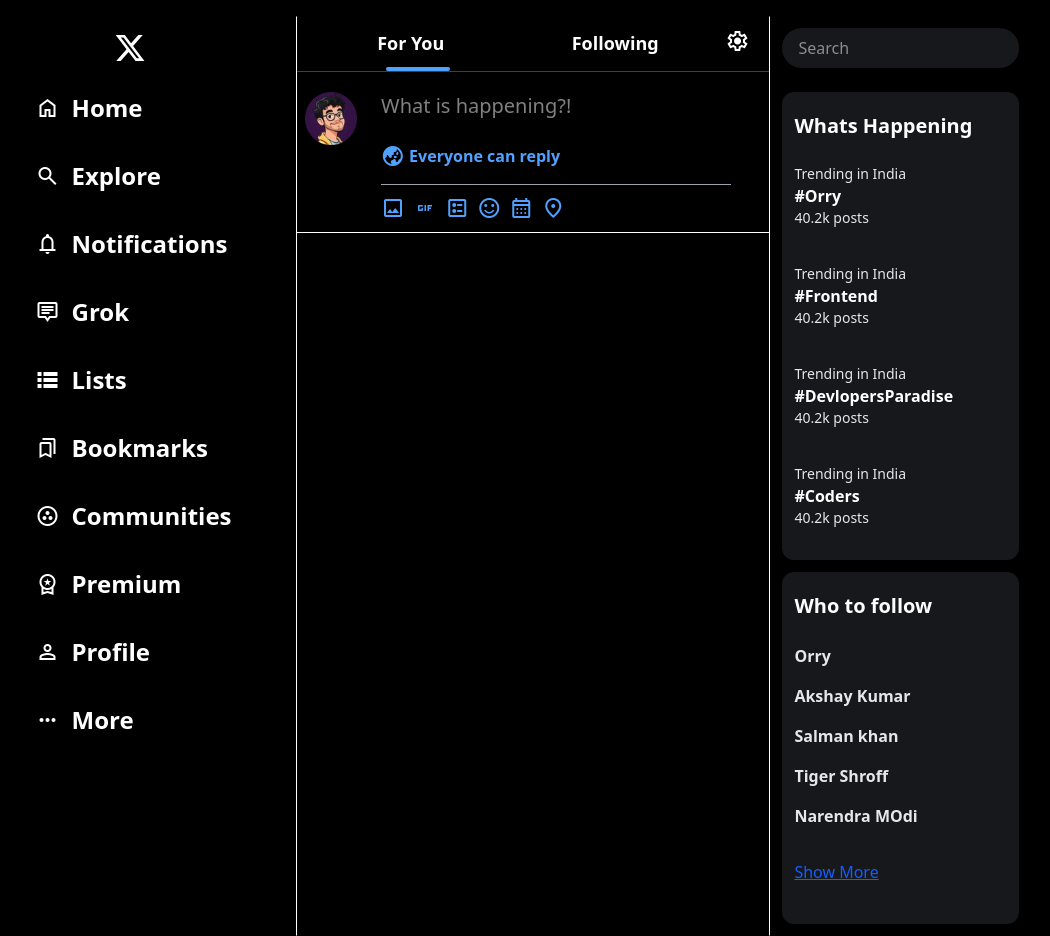
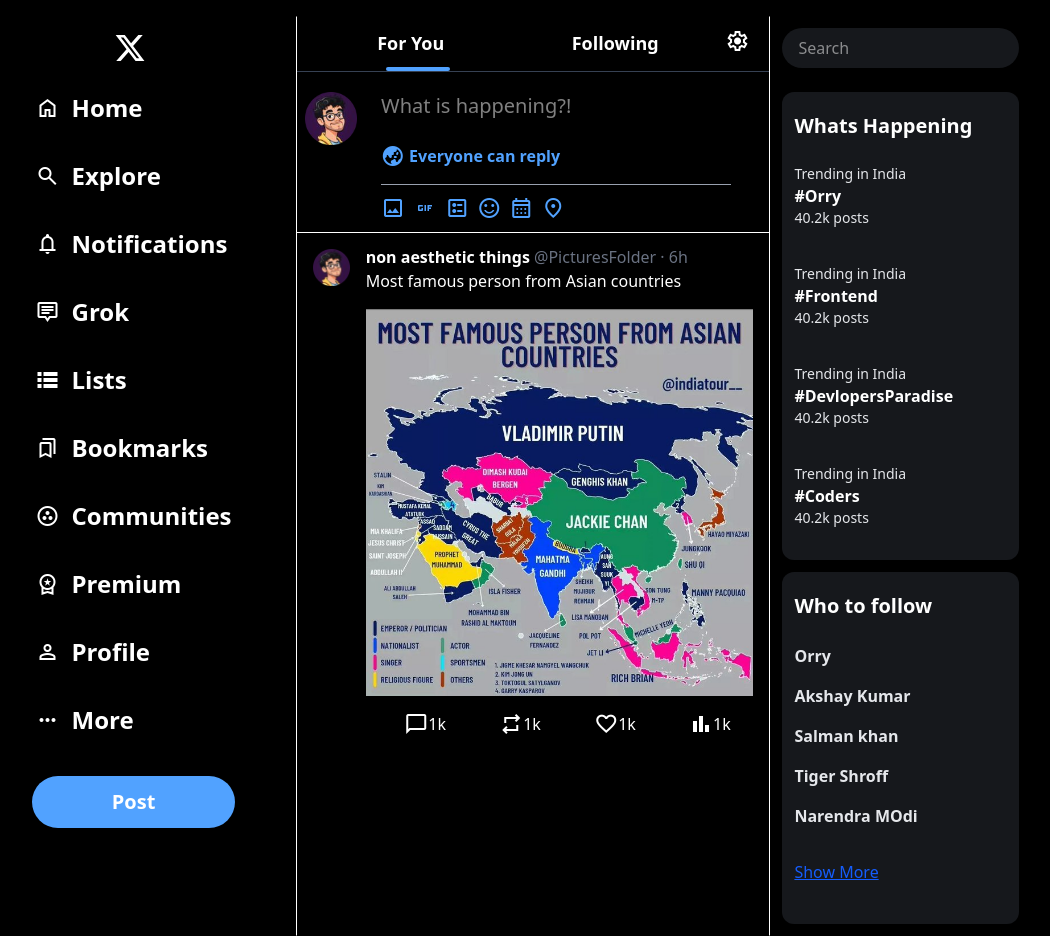
Before and after one commit to iamvivekmane/x-ui-clone, a website built with Vite: page index.html in a window 1280 px wide. Shown: the whole page, without its empty margins (36-1086 px from the left). Built offline with nearby package versions, Linux system fonts and the light colour scheme.

Commit message:
Worked on posts section

```diff
--- a/index.html
+++ b/index.html
@@ -5,8 +5,8 @@
     <meta charset="UTF-8">
     <meta name="viewport" content="width=device-width, initial-scale=1.0">
     <title>Home/X</title>
-    <!-- <link rel="stylesheet"
-    href="https://fonts.googleapis.com/css2?family=Material+Symbols+Outlined:opsz,wght,FILL,GRAD@24,400,0,0&icon_names=close" /> -->
+    <link rel="shortcut icon" href="https://abs.twimg.com/favicons/twitter-pip.3.ico">
+
     <link href="https://fonts.googleapis.com/css2?family=Material+Symbols+Outlined" rel="stylesheet" />
     <link rel="stylesheet" href="css/output.css">
 </head>
@@ -24,7 +24,7 @@
                     </g>
                 </svg>
             </div>
-            <div class="sidebar flex justify-end">
+            <div class="sidebar flex items-end flex-col">
                 <ul class="flex flex-col text-2xl space-y-3 px-11 font-bold ">
 
                     <li
@@ -86,9 +86,20 @@
                         <span class=" text-3xl material-symbols-outlined"> more_horiz
                         </span>More
                     </li>
+                    <li>
+                        <div class="button w-full text-center my-4">
+                            <button class="bg-blue-400 px-20 text-xl rounded-full py-3 text-white">Post</button>
+                        </div>
+                    </li>
                 </ul>
+
             </div>
         </div>
+
+
+
+
+
 
         <div class="second  w-full border-[1px] border-x-white border-y-black">
             <div class="top flex p-3 relative">
@@ -141,8 +152,70 @@
                 </div>
             </div>
             <hr>
+
+
+
+
+
+
+
+
+
+
+
+
+
+
+
+
+
+
+
+            <div class="posts">
+                <div class="post">
+                    <div class="flex">
+                        <div class="image m-4">
+                            <img class="w-16" src="images/dp.jpg" alt="">
+                        </div>
+                        <div class="content my-3">
+                            <span class="font-bold hover:underline hover:cursor-pointer text-white">non aesthetic things
+                            </span>
+                            <span class="text-gray-500">@PicturesFolder · 6h </span>
+                            <div>Most famous person from Asian countries</div>
+                            <div class="postimg m-4 ml-0">
+                                <img src="images/post1.jpg" alt="">
+                            </div>
+                            <div class="icons flex justify-around mx-3">
+                                <div class="icon flex items-center justify-center">
+                                    <span class="material-symbols-outlined cursor-pointer">
+                                        chat_bubble
+                                    </span> 1k
+                                    </div>
+                                    <div class="icon flex items-center justify-center">
+                                        <span class="material-symbols-outlined cursor-pointer">
+                                            repeat
+                                        </span> 1k
+                                    </div>
+
+                                    <div class="icon flex items-center justify-center">
+                                        <span class="material-symbols-outlined cursor-pointer">
+                                            favorite
+                                        </span> 1k
+                                    </div>
+
+                                    <div class="icon flex items-center justify-center">
+                                        <span class="material-symbols-outlined cursor-pointer">
+                                            bar_chart
+                                        </span> 1k
+                                    </div>
+
+                                </div>
+                            </div>
+                        </div>
+                    </div>
+
+            </div>
         </div>
-
 
         <div class="third  w-full">
             <div class="search ">
```
Also changed, not shown: css/output.css, images/post1.jpg (added).
